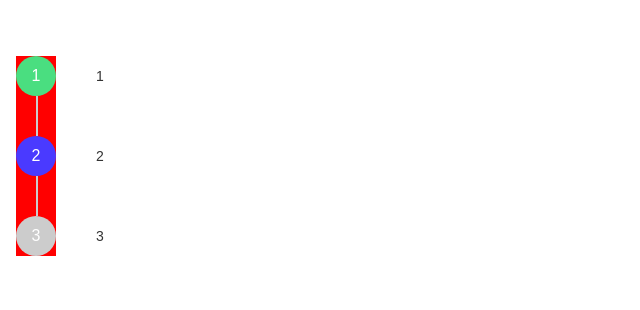
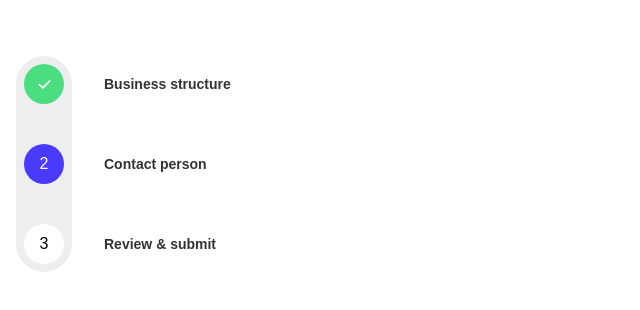
Before and after one commit to kur0bai/san-assesment, a Next.js app: page / in a window 1280 px wide. Shown: the top 310 px of the page, without its empty margins (0-640 px from the left). Built offline with nearby package versions, Linux system fonts and the light colour scheme.

Commit message:
refactor (stepper): adjust the stepper style and functionality

```diff
--- a/src/app/page.tsx
+++ b/src/app/page.tsx
@@ -1,11 +1,12 @@
 import Image from "next/image";
 import styles from "./page.module.css";
 import { Stepper } from "@/components/Stepper";
+import steps from "@/constants/steps";
 
 export default function Home() {
   return (
     <div className={styles.page}>
-      <Stepper steps={["1", "2", "3"]} currentStep={1} />
+      <Stepper steps={steps} currentStep={2} />
     </div>
   );
 }
--- a/src/components/Stepper.tsx
+++ b/src/components/Stepper.tsx
@@ -1,28 +1,36 @@
 import React from "react";
 
+interface IStep {
+  label: string;
+  number: number;
+}
+
 interface StepperProps {
-  steps: string[];
+  steps: IStep[];
   currentStep: number;
 }
 
 import styles from "./stepper.module.css";
+import CheckIcon from "./icons/CheckIcon";
 
 export const Stepper: React.FC<StepperProps> = ({ steps, currentStep }) => {
   return (
     <div className={styles.stepperContainer}>
       {steps.map((step, index) => {
-        const isActive = index === currentStep;
-        const isCompleted = index < currentStep;
+        const isActive = step.number === currentStep;
+        const isCompleted = step.number < currentStep;
 
         return (
           <div
-            key={index}
+            key={step.number}
             className={`${styles.stepItem} ${
               isCompleted ? styles.completed : ""
             } ${isActive ? styles.active : ""}`}
           >
-            <div className={styles.stepCircle}>{index + 1}</div>
-            <div className={styles.stepLabel}>{step}</div>
+            <div className={styles.stepCircle}>
+              {isCompleted ? <CheckIcon /> : step.number}
+            </div>
+            <div className={styles.stepLabel}>{step.label}</div>
             {index !== steps.length - 1 && <div className={styles.stepLine} />}
           </div>
         );
--- /dev/null
+++ b/src/components/icons/CheckIcon.tsx
@@ -0,0 +1,18 @@
+import * as React from "react";
+const CheckIcon = () => (
+  <svg
+    width={13}
+    height={9}
+    viewBox="0 0 13 9"
+    fill="none"
+    xmlns="http://www.w3.org/2000/svg"
+  >
+    <path
+      fillRule="evenodd"
+      clipRule="evenodd"
+      d="M12.201 0.498959C12.533 0.830905 12.533 1.3691 12.201 1.70104L5.40103 8.50104C5.06908 8.83299 4.53089 8.83299 4.19895 8.50104L0.798947 5.10104C0.467001 4.7691 0.467001 4.23091 0.798947 3.89896C1.13089 3.56701 1.66908 3.56701 2.00103 3.89896L4.79999 6.69792L10.9989 0.498959C11.3309 0.167014 11.8691 0.167014 12.201 0.498959Z"
+      fill="white"
+    />
+  </svg>
+);
+export default CheckIcon;
--- a/src/components/stepper.module.css
+++ b/src/components/stepper.module.css
@@ -5,8 +5,10 @@
     gap: 40px;
     position: relative;
     margin: 40px 0;
-    background-color: red;
+    background-color: #D9D9D970;
     width: max-content;
+    border-radius: 30px;
+    padding: 0.5rem;
 }
 
 .stepItem {
@@ -19,8 +21,8 @@
     width: 40px;
     height: 40px;
     border-radius: 50%;
-    background-color: #ccc;
-    color: #fff;
+    background-color: #fff;
+    color: #000;
     display: flex;
     align-items: center;
     justify-content: center;
@@ -33,6 +35,8 @@
     font-size: 14px;
     color: #333;
     position: absolute;
+    min-width: 200px;
+    font-weight: bold;
 }
 
 .stepLine {
@@ -41,14 +45,16 @@
     left: 20px;
     width: 2px;
     height: 40px;
-    background-color: #ccc;
+    background-color: D9D9D970;
     z-index: 0;
 }
 
 .completed .stepCircle {
     background-color: #4ADE80;
+    color: #fff;
 }
 
 .active .stepCircle {
     background-color: #4A3AFF;
+    color: #fff;
 }
--- /dev/null
+++ b/src/constants/steps.ts
@@ -0,0 +1,7 @@
+const steps = [
+    { label: "Business structure", number: 1 },
+    { label: "Contact person", number: 2 },
+    { label: "Review & submit", number: 3 },
+  ];
+
+  export default steps;
```
Also changed, not shown: package.json (+4 -4 lines).
